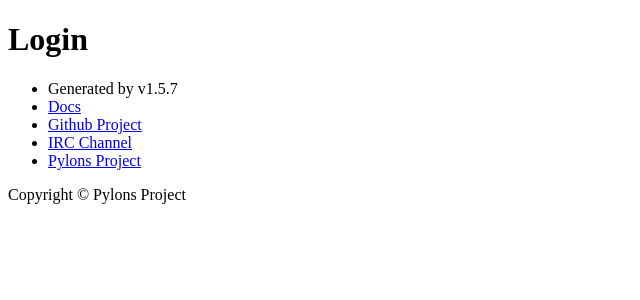
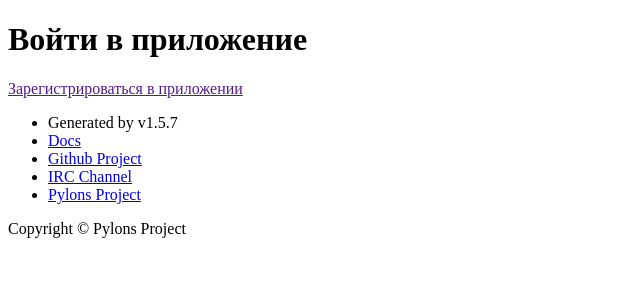
Before and after one commit to d9k/pyragrid, a Python web app: template server/best_tests_server/templates/login.jinja2 in a window 1280 px wide. Shown: the top 300 px of the page, without its empty margins (0-640 px from the left). Run offline with Jinja, Linux system fonts and the light colour scheme; the template is opened without the code that fills it, so the values that code supplies are empty; some libraries are stand-ins or nearby versions.

Commit message:
recaptcha lang and style

```diff
--- a/server/best_tests_server/forms.py
+++ b/server/best_tests_server/forms.py
@@ -54,6 +54,7 @@ class RegisterSchema(SQLAlchemySchemaNode):
         self.add(colander.SchemaNode(
             colander.String(),
             title='Капча',
-            widget=RecaptchaWidget(),
+            # widget=RecaptchaWidget(lang='ru', theme='clean'),
+            widget=RecaptchaWidget(lang='ru', theme='clean'),
             order=1000
         ))
--- a/server/best_tests_server/templates/login.jinja2
+++ b/server/best_tests_server/templates/login.jinja2
@@ -1,6 +1,8 @@
 {% extends "base.jinja2" %}
 {% block content %}
-    <h1>Login</h1>
+    <h1>Войти в приложение</h1>
 
     {{ rendered_login_form|safe }}
+
+    <p><a href="{{ request.route_url('register') }}">Зарегистрироваться в приложении</a></p>
 {% endblock %}
--- a/server/best_tests_server/templates/register.jinja2
+++ b/server/best_tests_server/templates/register.jinja2
@@ -1,6 +1,6 @@
 {% extends "base.jinja2" %}
 {% block content %}
-    <h1>Register</h1>
+    <h1>Регистрация</h1>
 
     {{ rendered_register_form|safe }}
 {% endblock %}
```
Also changed, not shown: server/best_tests_server/widgets.py (+6 -5 lines), 1 other file.
